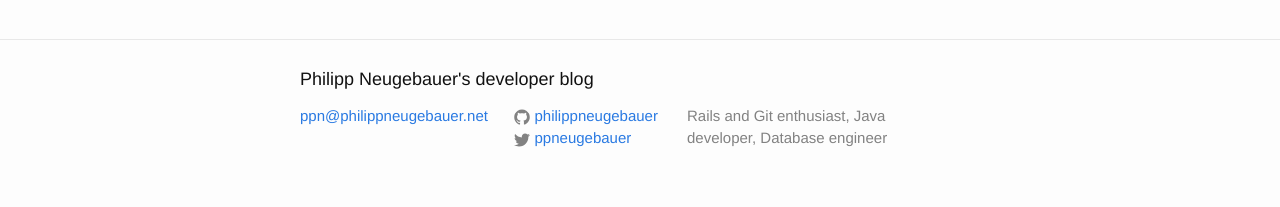
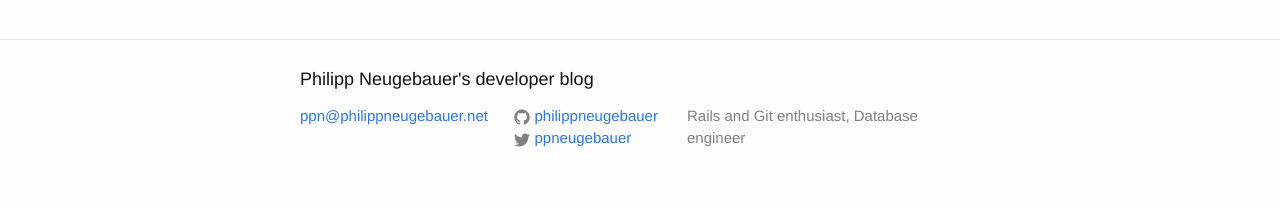
Before and after one commit to philippneugebauer/philippneugebauer.github.io, a Jekyll site: the page built from index.html, in a window 1280 px wide. Shown: the part 1666-1873 px from the top of the page. Built offline with Jekyll 4.4.1, drawn with Linux system fonts in a browser that asks for light colours; the list of posts is cut into pages by our own code.

Commit message:
Update _config.yml

```diff
--- a/_config.yml
+++ b/_config.yml
@@ -3,7 +3,6 @@ title: Philipp Neugebauer's developer blog
 email: ppn@philippneugebauer.net
 description: >
   Rails and Git enthusiast,
-  Java developer,
   Database engineer
 baseurl: ""
 url: http://blog.philippneugebauer.net
```
